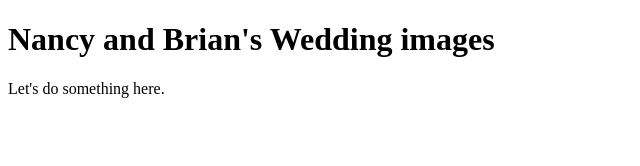
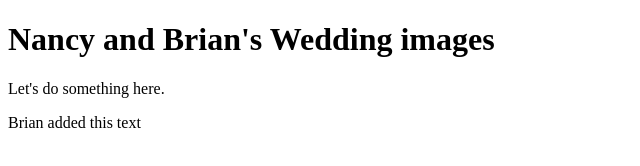
Before and after one commit to b-hans/wedding_project, a plain HTML site: page index.html in a window 1280 px wide. Shown: the whole page, without its empty margins (0-640 px from the left). Drawn offline with Linux system fonts and the light colour scheme.

Commit message:
added some javascript

```diff
--- a/index.html
+++ b/index.html
@@ -5,5 +5,11 @@
 <h1>Nancy and Brian's Wedding images</h1>
 <p>Let's do something here.</p>
 
+<div id="show"></div>
+
 </body>
 </html>
+
+<script>
+document.getElementById("show").innerHTML = "Brian added this text";
+</script>
```
